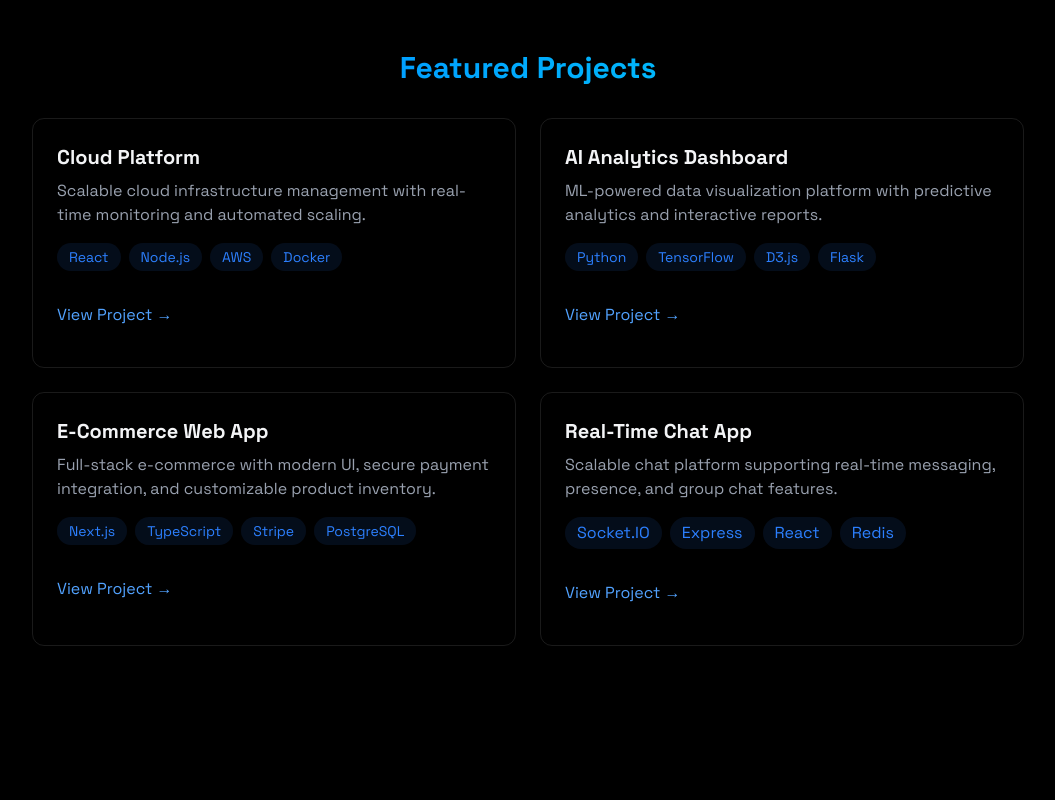
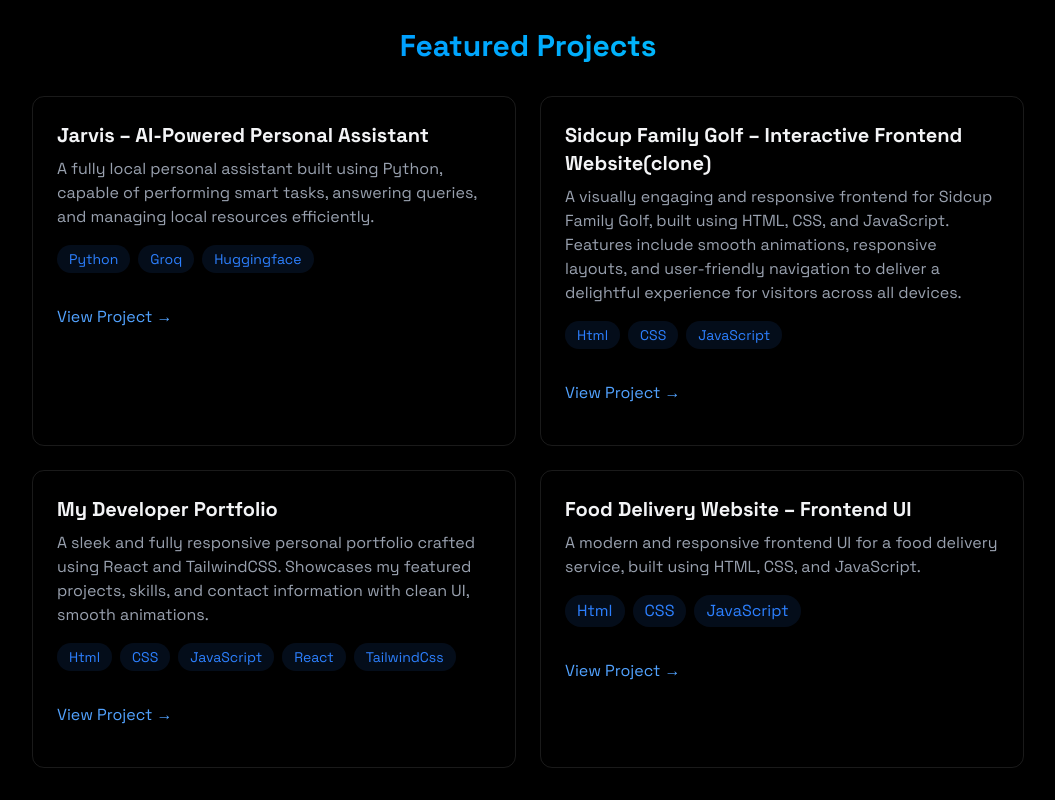
Before and after one commit to Manish632004/manish_portfolio, a React (Vite) app: page / in a window 1280 px wide. Shown: the part 1780-2580 px from the top of the page, without its empty margins (112-1167 px from the left). Built offline with nearby package versions, Linux system fonts and the light colour scheme.

Commit message:
update project section

```diff
--- a/src/components/sections/Project.jsx
+++ b/src/components/sections/Project.jsx
@@ -1,6 +1,10 @@
-import { RevealOnScroll } from "../RevealOnScroll"
+import { RevealOnScroll } from "../RevealOnScroll";
 export const Project = () => {
-    return <section id="projects" className="min-h-screen flex  items-center justify-center py-20">
+  return (
+    <section
+      id="projects"
+      className="min-h-screen flex  items-center justify-center py-20"
+    >
       <RevealOnScroll>
         <div className="max-w-5xl mx-auto px-4 ">
           <h2 className="text-3xl font-bold mb-8 bg-gradient-to-r from-blue-500 to-cyan-400 bg-clip-text text-transparent text-center">
@@ -9,13 +13,17 @@
           </h2>
           <div className="grid grid-cols-1 md:grid-cols-2 gap-6">
             <div className="p-6 rounded-xl border border-white/10 hover:-translate-y-1 hover:border-blue-500/30 hover:shadow-[0_2px_8px_rgba(59,130,246,0.2)] transition">
-                    <h3 className="text-xl font-bold mb-2"> Cloud Platform</h3>
+              <h3 className="text-xl font-bold mb-2">
+                {" "}
+                Jarvis – AI-Powered Personal Assistant
+              </h3>
               <p className="text-gray-400 mb-4">
-                        Scalable cloud infrastructure management with real-time
-                        monitoring and automated scaling.
+                A fully local personal assistant built using Python, capable of
+                performing smart tasks, answering queries, and managing local
+                resources efficiently.
               </p>
               <div className="flex flex-wrap gap-2 mb-4">
-                        {["React", "Node.js", "AWS", "Docker"].map((tech, key) => (
+                {["Python", "Groq", "Huggingface"].map((tech, key) => (
                   <span
                     key={key}
                     className="bg-blue-500/10 text-blue-500 py-1 px-3 rounded-full text-sm hover:bg-blue-500/20
@@ -29,7 +37,7 @@
 
               <div className="flex justify-between items-center">
                 <a
-                            href="#"
+                  href="https://github.com/Manish632004/Jarvis-Ai-assistant"
                   className="text-blue-400 hover:text-blue-300 transition-colors my-4"
                 >
                   View Project →
@@ -44,13 +52,19 @@
               transition-all
             "
             >
-                    <h3 className="text-xl font-bold mb-2">AI Analytics Dashboard</h3>
+              <h3 className="text-xl font-bold mb-2">
+                {" "}
+                Sidcup Family Golf – Interactive Frontend Website(clone)
+              </h3>
               <p className="text-gray-400 mb-4">
-                        ML-powered data visualization platform with predictive analytics
-                        and interactive reports.
+                A visually engaging and responsive frontend for Sidcup Family
+                Golf, built using HTML, CSS, and JavaScript. Features include
+                smooth animations, responsive layouts, and user-friendly
+                navigation to deliver a delightful experience for visitors
+                across all devices.
               </p>
               <div className="flex flex-wrap gap-2 mb-4">
-                        {["Python", "TensorFlow", "D3.js", "Flask"].map((tech, key) => (
+                {["Html", "CSS", "JavaScript"].map((tech, key) => (
                   <span
                     key={key}
                     className="
@@ -67,7 +81,7 @@
               </div>
               <div className="flex justify-between items-center">
                 <a
-                            href="#"
+                  href="https://github.com/Manish632004/sidcupclone"
                   className="text-blue-400 hover:text-blue-300 transition-colors my-4"
                 >
                   View Project →
@@ -83,13 +97,13 @@
               transition-all
             "
             >
-                    <h3 className="text-xl font-bold mb-2">E-Commerce Web App</h3>
+              <h3 className="text-xl font-bold mb-2">My Developer Portfolio</h3>
               <p className="text-gray-400 mb-4">
-                        Full-stack e-commerce with modern UI, secure payment
-                        integration, and customizable product inventory.
+               A sleek and fully responsive personal portfolio crafted using React and TailwindCSS.
+Showcases my featured projects, skills, and contact information with clean UI, smooth animations.
               </p>
               <div className="flex flex-wrap gap-2 mb-4">
-                        {["Next.js", "TypeScript", "Stripe", "PostgreSQL"].map(
+                {["Html", "CSS", "JavaScript", "React","TailwindCss"].map(
                   (tech) => (
                     <span
                       key={tech}
@@ -104,7 +118,7 @@
               </div>
               <div className="flex justify-between items-center">
                 <a
-                            href="#"
+                  href="https://manish632004.github.io/manish_portfolio/"
                   className="text-blue-400 hover:text-blue-300 transition-colors my-4"
                 >
                   View Project →
@@ -116,13 +130,13 @@
               className="glass p-6 rounded-xl border border-white/10 hover:-translate-y-1 hover:border-blue-500/30 hover:shadow-[0_4px_20px_rgba(59,130,246,0.1)] transition-all
             "
             >
-                    <h3 className="text-xl font-bold mb-2">Real-Time Chat App</h3>
+              <h3 className="text-xl font-bold mb-2">Food Delivery Website – Frontend UI
+</h3>
               <p className="text-gray-400 mb-4">
-                        Scalable chat platform supporting real-time messaging, presence,
-                        and group chat features.
+               A modern and responsive frontend UI for a food delivery service, built using HTML, CSS, and JavaScript.
               </p>
               <div className="flex flex-wrap gap-2 mb-4">
-                        {["Socket.IO", "Express", "React", "Redis"].map((tech, key) => (
+                {["Html", "CSS", "JavaScript"].map((tech, key) => (
                   <span
                     key={key}
                     className=" bg-blue-500/10 text-blue-500 py-1 px-3 rounded-full text-smtransition hover:bg-blue-500/20 hover:-translate-y-0.5 hover:shadow-[0_2px_8px_rgba(59,130,246,0.2)]
@@ -144,5 +158,6 @@
           </div>
         </div>
       </RevealOnScroll>
-    </section >
-}
+    </section>
+  );
+};
```
Lines whose indentation alone changed are shown as unchanged.
